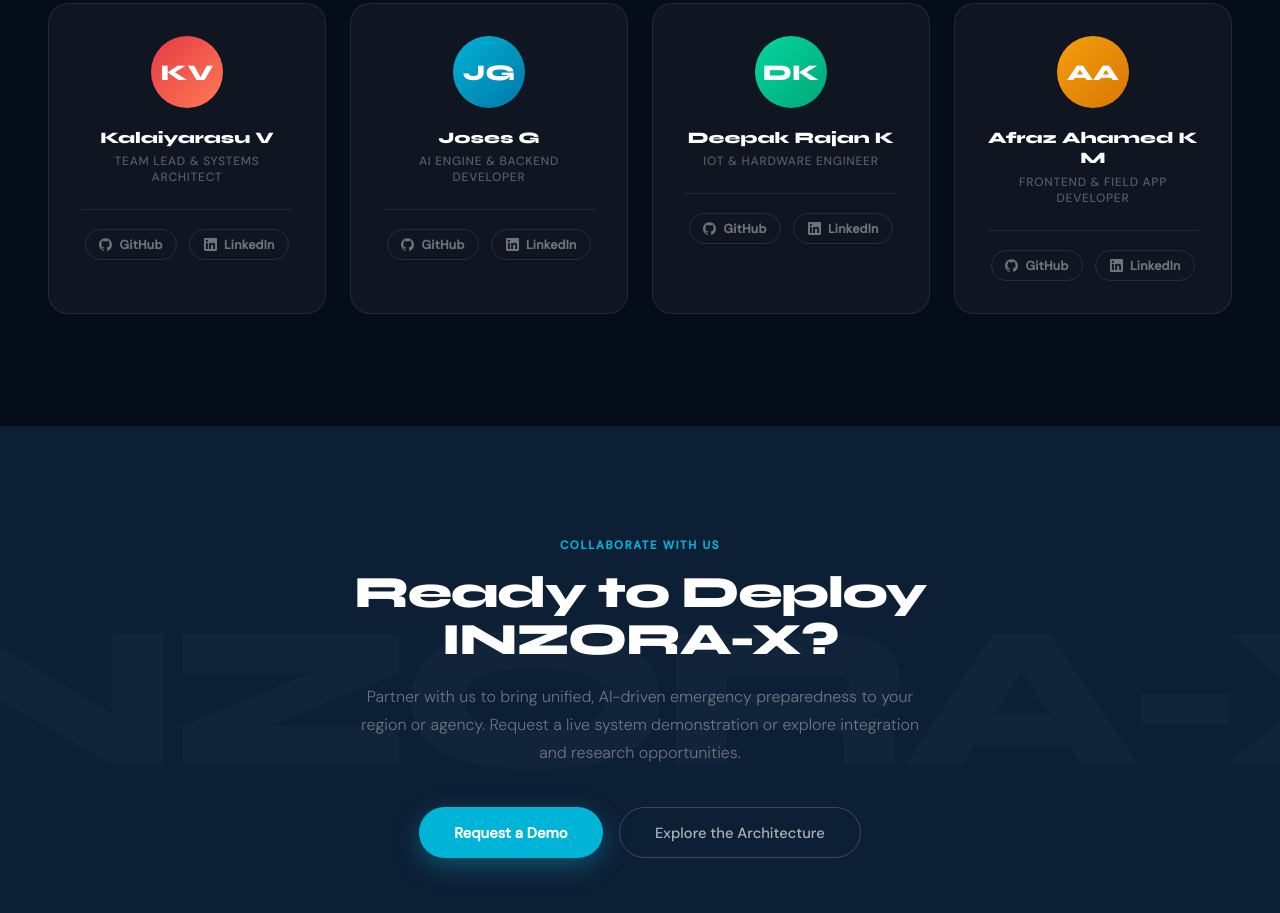
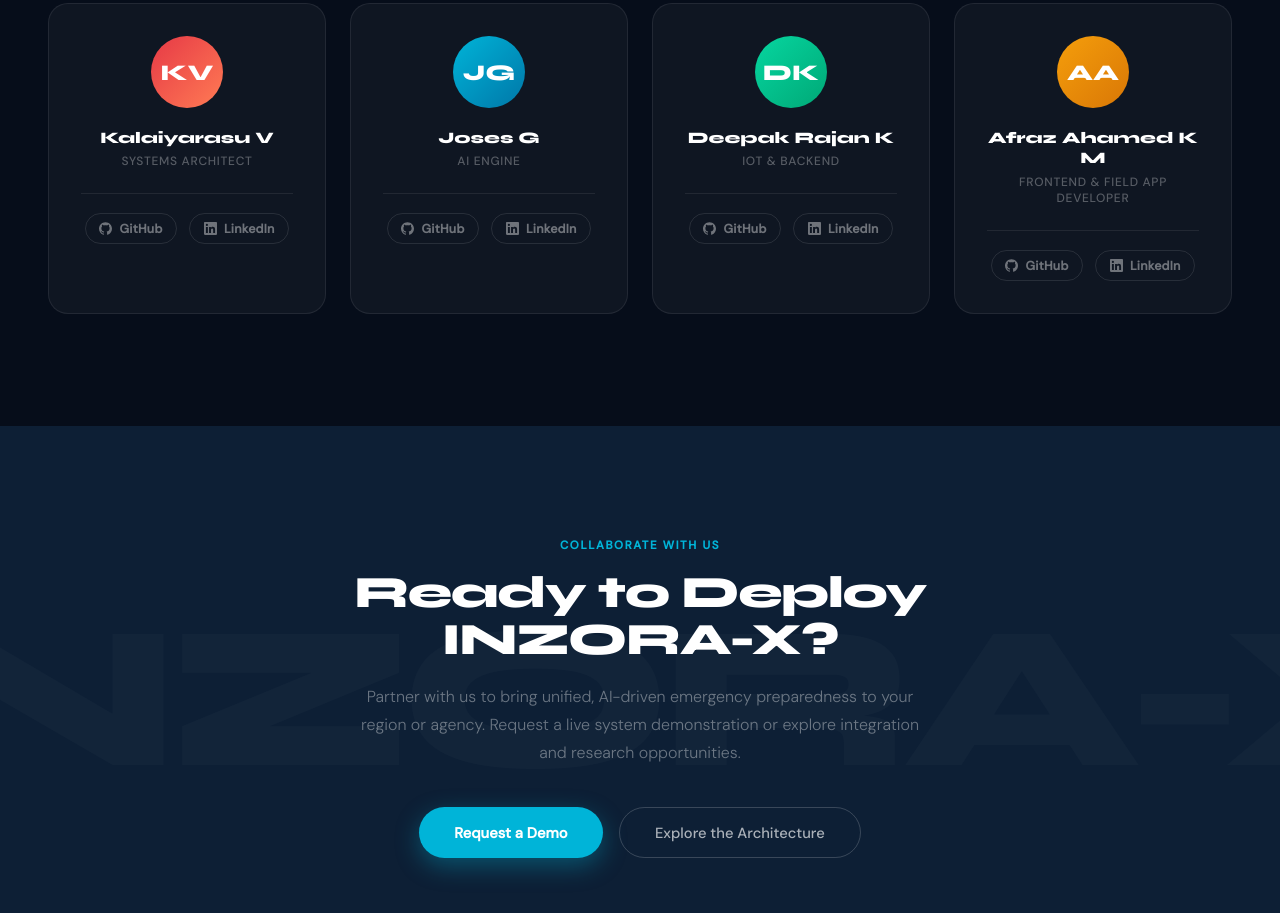
Before and after one commit to JosesGeorge/in_dashb, a plain HTML site: page index.html in a window 1280 px wide. Shown: the part 6116-7029 px from the top of the page. Drawn offline with Linux system fonts and the light colour scheme.

Commit message:
seconf commit

```diff
--- a/index.html
+++ b/index.html
@@ -1097,7 +1097,7 @@
     <div class="team-card c1 fade-up">
       <div class="team-avatar">KV</div>
       <div class="team-name">Kalaiyarasu V</div>
-      <div class="team-role">Team Lead & Systems Architect</div>
+      <div class="team-role">Systems Architect</div>
       <div class="team-divider"></div>
       <div class="team-links">
         <a href="https://github.com/" target="_blank" class="team-link github">
@@ -1115,7 +1115,7 @@
     <div class="team-card c2 fade-up">
       <div class="team-avatar">JG</div>
       <div class="team-name">Joses G</div>
-      <div class="team-role">AI Engine & Backend Developer</div>
+      <div class="team-role">AI Engine</div>
       <div class="team-divider"></div>
       <div class="team-links">
         <a href="https://github.com/" target="_blank" class="team-link github">
@@ -1133,7 +1133,7 @@
     <div class="team-card c3 fade-up">
       <div class="team-avatar">DK</div>
       <div class="team-name">Deepak Rajan K</div>
-      <div class="team-role">IoT & Hardware Engineer</div>
+      <div class="team-role">IoT & Backend</div>
       <div class="team-divider"></div>
       <div class="team-links">
         <a href="https://github.com/" target="_blank" class="team-link github">
```
